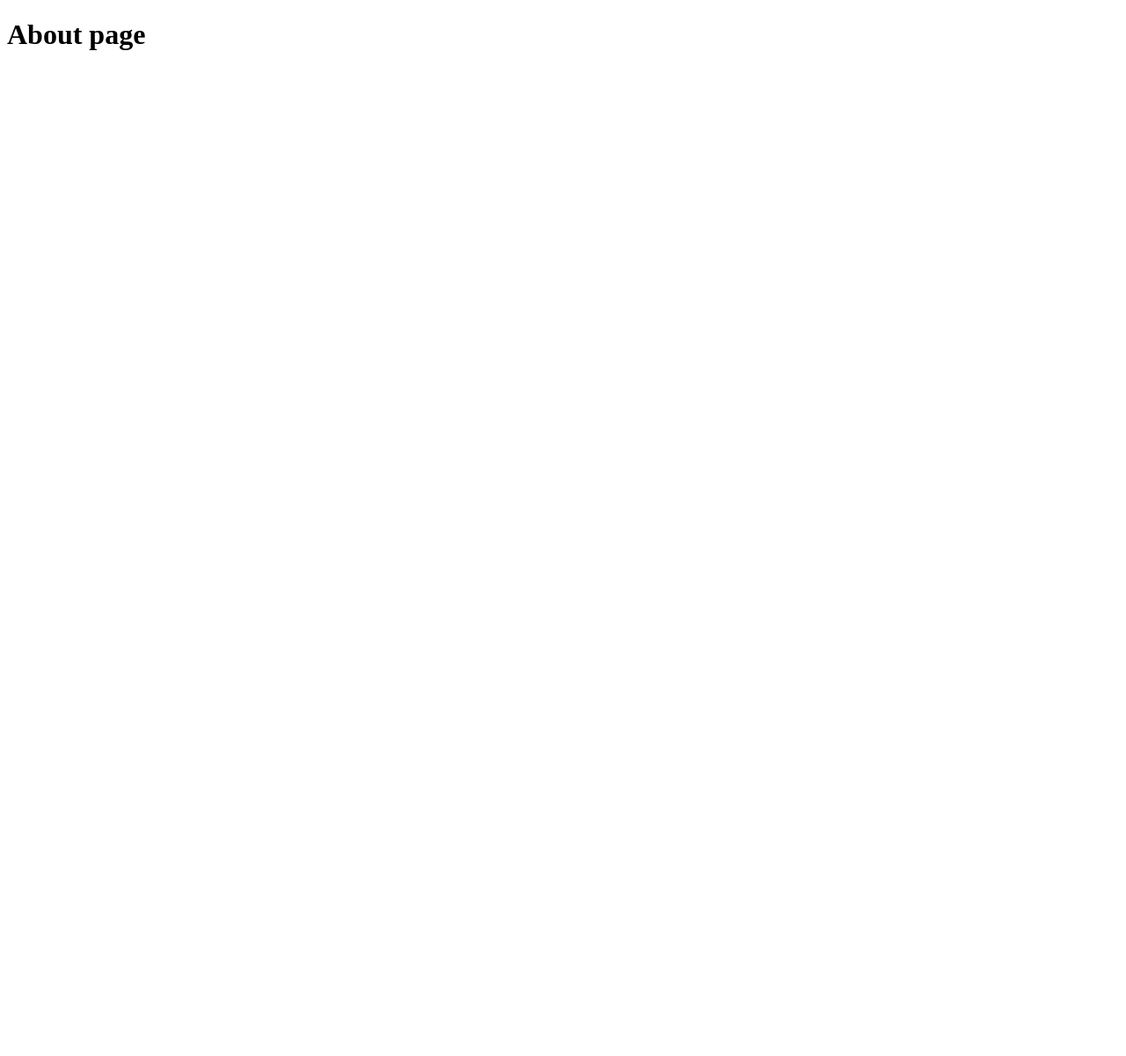
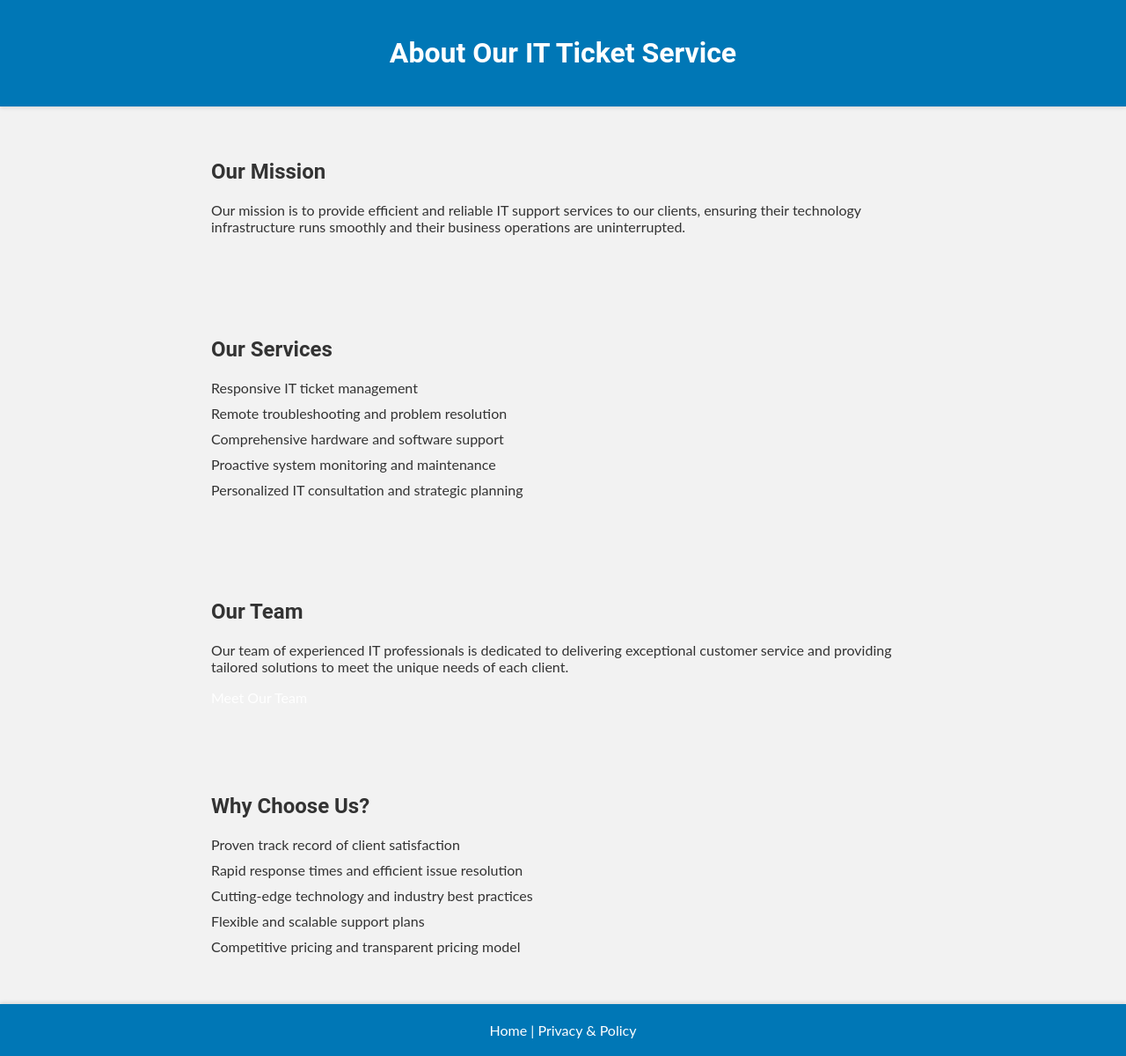
Before and after one commit to ahmed-hussein-morgan/TicketTrek_IT_Support-_Service, a Flask app: page /about in a window 1280 px wide. Before the commit the page is almost empty. Shown: the whole page at 88% size. Before the commit the page ends 57 px from the top, so only its background shows below. Run offline with Flask 3, Linux system fonts and the light colour scheme.

Commit message:
update simple design

```diff
--- a/simple_ticket_app.py
+++ b/simple_ticket_app.py
@@ -3,14 +3,21 @@ from flask import Flask, render_template, url_for
 app = Flask(__name__)
 
 
-@app.route("/")
+# @app.route("/")
 @app.route("/home")
+@app.route('/')
 def home():
-    return render_template("home.html")
+    return render_template("home.html", title="Home")
 
 @app.route("/about")
 def about():
-    return render_template("about.html")
+    return render_template("about.html", title="About Us")
+
+@app.route("/contact")
+def contact():
+    return render_template("contact.html", title="Contact Us")
+
+
 
 if __name__ == "__main__":
     app.run(debug=True)
--- a/static/main.css
+++ b/static/main.css
@@ -0,0 +1,76 @@
+header{
+    /* background-color: #45474B;
+    height: 100px;
+    width: auto;
+    top: 0;
+    color: #379777;
+    font-family: 'Times New Roman', Times, serif;
+    font-weight: bold;
+    font-size: larger; */
+    background-color: #0077B6;
+    color: #fff;
+    padding: 20px;
+    text-align: center;
+    box-shadow: 0 2px 4px rgba(0, 0, 0, 0.1);
+}
+
+body{
+    font-family: 'Lato', sans-serif;
+    margin: 0;
+    padding: 0;
+    background-color: #F2F2F2;
+    color: #333;
+}
+
+footer{
+    /* background-color: #45474B;
+    height: 100px;
+    width: auto;
+    bottom: 0;
+    color: #379777;
+    font-family: 'Times New Roman', Times, serif;
+    font-weight: bold;
+    font-size: larger; */
+
+    background-color: #0077B6;
+    color: #fff;
+    padding: 20px;
+    text-align: center;
+    box-shadow: 0 -2px 4px rgba(0, 0, 0, 0.1);
+
+    /* background-color: #45474B;
+    height: 60px;
+    width: 200%;
+    border-top: 1px solid #575757;
+    display:flex;
+    flex-direction: column;
+    justify-content: center;
+    align-items: center;
+    bottom: 0; */
+
+}
+
+h1, h2 {
+    font-family: 'Roboto', sans-serif;
+}
+section {
+    padding: 40px;
+    max-width: 800px;
+    margin: 0 auto;
+}
+ul {
+    list-style-type: none;
+    padding: 0;
+}
+li {
+    margin-bottom: 10px;
+}
+a {
+    /* color: #0077B6; */
+    color: #fff;
+    text-decoration: none;
+}
+a:hover {
+    /* color: #FFD700; */
+    color: #F4CE14;
+}
--- a/templates/about.html
+++ b/templates/about.html
@@ -1,11 +1,43 @@
-<!DOCTYPE html>
-<html lang="en">
-<head>
-    <meta charset="UTF-8">
-    <meta name="viewport" content="width=device-width, initial-scale=1.0">
-    <title>Document</title>
-</head>
-<body>
-    <h1> About page </h1>
-</body>
-</html>
+{% extends "base.html" %}
+{% block content %}
+<header>
+    <h1>About Our IT Ticket Service</h1>
+</header>
+<main>
+    <section>
+        <h2>Our Mission</h2>
+        <p>Our mission is to provide efficient and reliable IT support services to our clients, ensuring their technology infrastructure runs smoothly and their business operations are uninterrupted.</p>
+    </section>
+    <section>
+        <h2>Our Services</h2>
+        <ul>
+            <li>Responsive IT ticket management</li>
+            <li>Remote troubleshooting and problem resolution</li>
+            <li>Comprehensive hardware and software support</li>
+            <li>Proactive system monitoring and maintenance</li>
+            <li>Personalized IT consultation and strategic planning</li>
+        </ul>
+    </section>
+    <section>
+        <h2>Our Team</h2>
+        <p>Our team of experienced IT professionals is dedicated to delivering exceptional customer service and providing tailored solutions to meet the unique needs of each client.</p>
+        <a href="team.html">Meet Our Team</a>
+    </section>
+    <section>
+        <h2>Why Choose Us?</h2>
+        <ul>
+            <li>Proven track record of client satisfaction</li>
+            <li>Rapid response times and efficient issue resolution</li>
+            <li>Cutting-edge technology and industry best practices</li>
+            <li>Flexible and scalable support plans</li>
+            <li>Competitive pricing and transparent pricing model</li>
+        </ul>
+    </section>
+</main>
+<footer>
+    <nav>
+        <a href="index.html">Home</a> |
+        <a href="privacy-policy.html">Privacy & Policy</a>
+    </nav>
+</footer>
+{% endblock content %}
--- /dev/null
+++ b/templates/base.html
@@ -0,0 +1,27 @@
+<!DOCTYPE html>
+<html lang="en">
+<head>
+    <meta charset="UTF-8">
+    <meta name="viewport" content="width=device-width, initial-scale=1.0">
+    <link rel="stylesheet" type="text/css" href="{{ url_for('static', filename='main.css') }}">
+    <!-- <title>Ticket Trek</title> -->
+
+     {% if title %}
+            <title> {{ title }} </title>
+     {% else %}
+            <title>No title passed</title>
+     {% endif %}
+</head>
+<body>
+    <!-- <header>
+        <p>this is the base-header</p>
+    </header> -->
+    <!-- <body> -->
+        {% block content %}{% endblock content %}
+
+    <!-- </body>
+    <footer>
+        <p>this is the base-footer</p>
+    </footer> -->
+</body>
+</html>
```
Also changed, not shown: templates/contact.html (added, +19 -0 lines), templates/home.html (+11 -11 lines).
